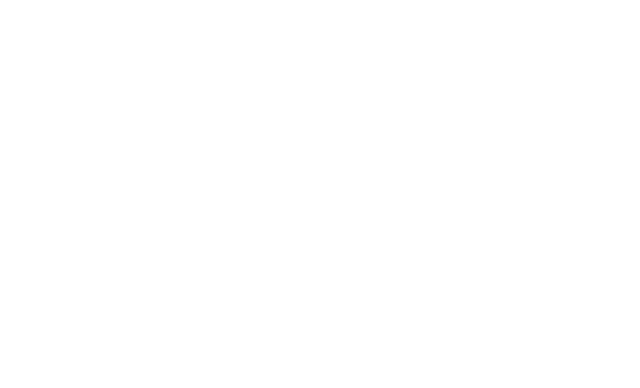
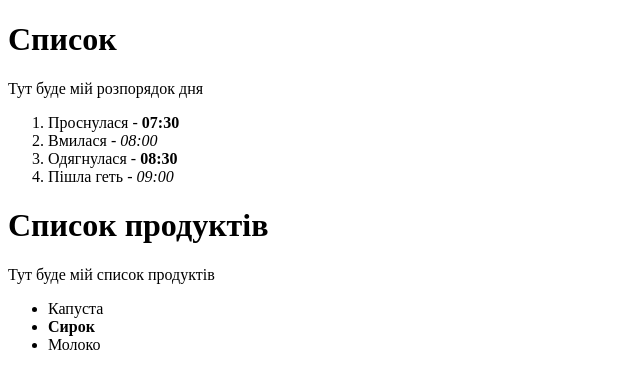
Before and after one commit to bilohubkang/art, a plain HTML site: page list.html in a window 1280 px wide. Shown: the whole page, without its empty margins (0-640 px from the left). Drawn offline with Linux system fonts and the light colour scheme.

Commit message:
add body content and changed language

```diff
--- a/list.html
+++ b/list.html
@@ -1,10 +1,24 @@
 <!DOCTYPE html>
-<html lang="en">
+<html lang="ua">
 <head>
     <meta charset="UTF-8">
     <title>Title</title>
 </head>
 <body>
-
+    <h1>Список</h1>
+    <p>Тут буде мій розпорядок дня</p>
+    <ol>
+        <li>Проснулася - <b>07:30</b></li>
+        <li>Вмилася - <i>08:00</i></li>
+        <li>Одягнулася - <b>08:30</b></li>
+        <li>Пішла геть - <i>09:00</i></li>
+    </ol>
+    <h1>Список продуктів</h1>
+    <p>Тут буде мій список продуктів</p>
+    <ul>
+        <li>Капуста</li>
+        <li><strong>Сирок</strong></li>
+        <li>Молоко</li>
+    </ul>
 </body>
 </html>
```
